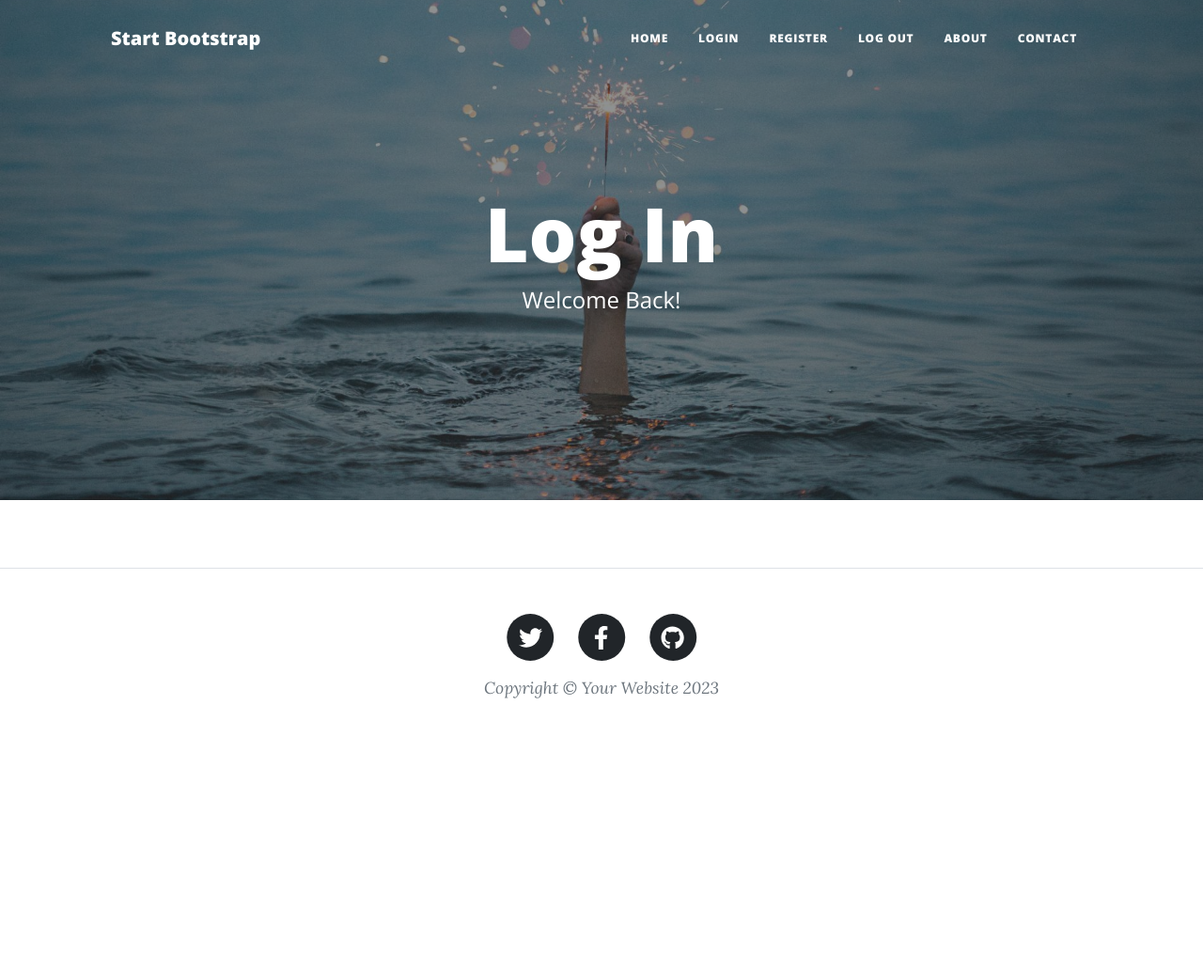
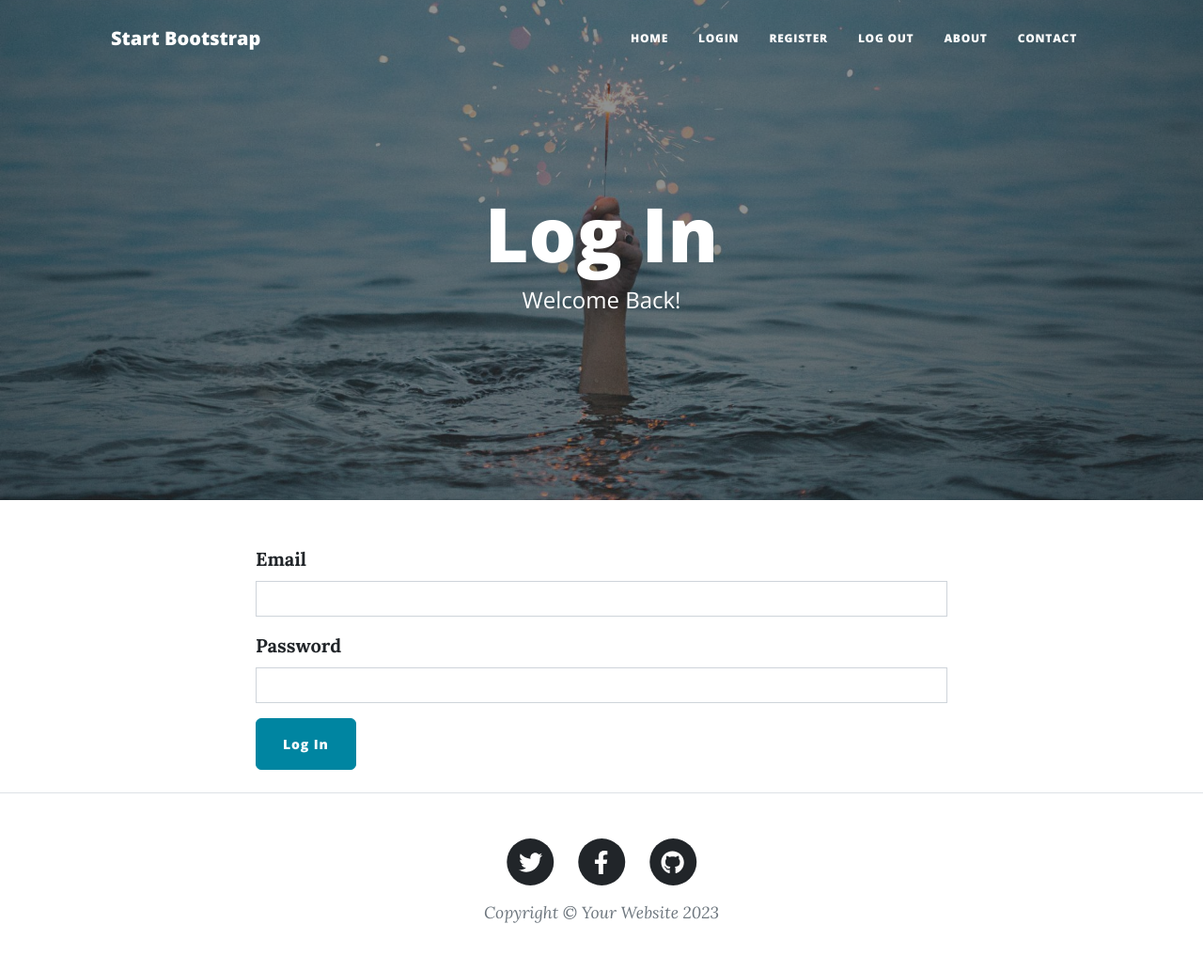
Before and after one commit to ksg-dev/blog-with-users, a Flask app: page /login in a window 1280 px wide. Shown: the whole page at 94% size. Before the commit the page ends 743 px from the top, so only its background shows below. Run offline with Flask 3, Linux system fonts and the light colour scheme; some libraries are stand-ins or nearby versions.

Commit message:
login form, login route, error handling on registration and login

```diff
--- a/forms.py
+++ b/forms.py
@@ -32,10 +32,10 @@ class RegisterForm(FlaskForm):
                            )
     submit = SubmitField("Sign Up")
 
-# TODO: Create a LoginForm to login existing users
+# Create a LoginForm to login existing users
 class LoginForm(FlaskForm):
     email = StringField("Email", validators=[InputRequired()])
     password = StringField("Password", validators=[InputRequired()])
-
+    submit = SubmitField("Log In")
 
 # TODO: Create a CommentForm so users can leave comments below posts
--- a/main.py
+++ b/main.py
@@ -73,6 +73,7 @@ with app.app_context():
 def load_user(user_id):
     return db.get_or_404(User, user_id)
 
+
 # Use Werkzeug to hash the user's password when creating a new user.
 @app.route('/register', methods=["GET", "POST"])
 def register():
@@ -83,7 +84,7 @@ def register():
         user_check = db.session.execute(db.select(User).where(User.email == entered_email)).scalar()
         if user_check:
             flash("That email is already registered. Login instead")
-            return redirect(url_for("login"))
+            return redirect(url_for("login", form=form))
         else:
             new_user = User(
                 email=entered_email,
@@ -105,9 +106,28 @@ def register():
 # TODO: Retrieve a user from the database based on their email.
 @app.route('/login', methods=["GET", "POST"])
 def login():
+    form = LoginForm()
 
+    if form.validate_on_submit():
+        email = form.email.data
+        login_password = form.password.data
 
-    return render_template("login.html")
+        user = db.session.execute(db.select(User).where(User.email == email)).scalar()
+        if user:
+            if check_password_hash(user.password, login_password):
+                login_user(user)
+
+                return redirect(url_for("get_all_posts"))
+
+            else:
+                flash("Email/Password combination incorrect")
+                return redirect(url_for("login", form=form))
+
+        else:
+            flash("We have no record of that email. Please try again.")
+            return redirect(url_for("login", form=form))
+
+    return render_template("login.html", form=form)
 
 
 @app.route('/logout')
--- a/templates/login.html
+++ b/templates/login.html
@@ -21,9 +21,17 @@ include "header.html" %}
 <main class="mb-4">
   <div class="container">
     <div class="row">
-      <!-- TODO: add a flash message here for users registering twice -->
+      <!-- Use Message Flashing to display feedback to the user with a <p> -->
+      {% with messages = get_flashed_messages() %}
+          {% if messages %}
+              {% for message in messages %}
+                <p>{{ message }}</p>
+              {% endfor %}
+          {% endif %}
+       {% endwith %}
       <div class="col-lg-8 col-md-10 mx-auto">
-        <!--TODO: render login form here-->
+        <!-- Render login form here-->
+        {{ render_form(form, novalidate=True) }}
       </div>
     </div>
   </div>
```
Also changed, not shown: templates/register.html (+9 -1 lines).
